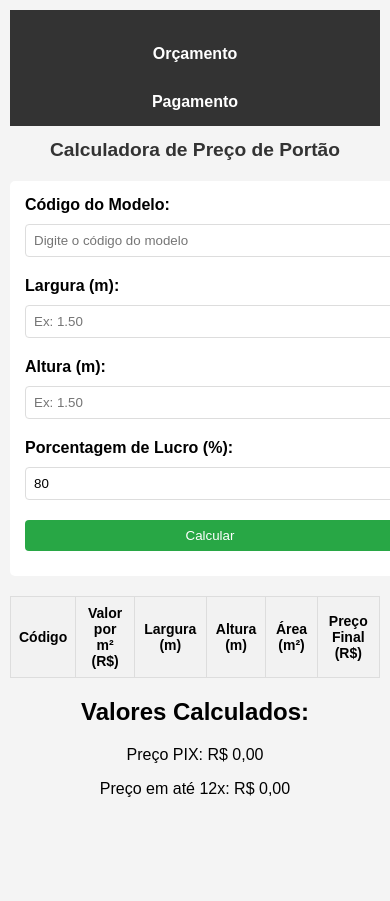
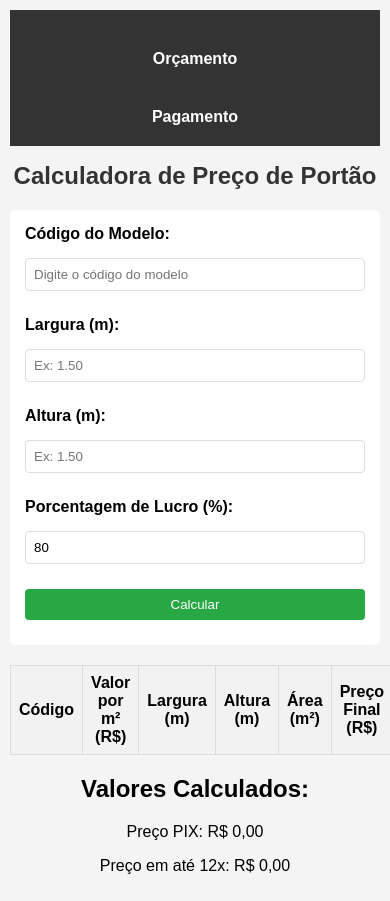
Before and after one commit to leonardocapristo/Orcamento, a plain HTML site: page index.html in a window 390 px wide. Before the commit the page ends 844 px from the top, so only its background shows below. Drawn offline with Linux system fonts and the light colour scheme.

Commit message:
acho que ficou bom

```diff
--- a/css/pagamento.css
+++ b/css/pagamento.css
@@ -1,15 +1,17 @@
 body {
     font-family: Arial, sans-serif;
-    margin: 20px;
-    padding: 0;
+    margin: 0;
+    padding: 20px;
+    box-sizing: border-box;
     background-color: #f4f4f4;
 }
 
 h1 {
     color: #333;
+    text-align: center;
 }
 
-/* basic.css */
+/* Navbar Styles */
 .navbar {
     background-color: #333;
     padding: 10px;
@@ -38,7 +40,7 @@ h1 {
     color: #28a745;
 }
 
-/* Responsividade */
+/* Responsividade para Navbar */
 @media (max-width: 768px) {
     .navbar-menu {
         flex-direction: column;
@@ -50,19 +52,21 @@ h1 {
     }
 }
 
-
+/* Form Styles */
 form {
+    display: flex;
+    flex-direction: column;
+    gap: 10px;
     background: #fff;
     padding: 20px;
     border-radius: 8px;
     box-shadow: 0 0 10px rgba(0, 0, 0, 0.1);
     max-width: 400px;
-    margin: 20px auto; /* Adicionado um pequeno espaço superior em telas menores */
+    margin: 20px auto;
 }
 
 label {
-    display: block;
-    margin: 10px 0 5px;
+    font-weight: bold;
 }
 
 input, select, button {
@@ -86,30 +90,49 @@ button:hover {
     background-color: #218838;
 }
 
-#result {
+/* Table Styles */
+table {
+    width: 100%;
+    border-collapse: collapse;
+    margin-top: 20px;
+    overflow-x: auto; /* Permite rolagem horizontal em telas pequenas */
+}
+
+th, td {
+    border: 1px solid #ddd;
+    padding: 8px;
+    text-align: center;
+}
+
+th {
+    background-color: #f2f2f2;
+    font-weight: bold;
+}
+
+/* Link Styles */
+a {
+    display: block;
     text-align: center;
     margin-top: 20px;
+    text-decoration: none;
+    color: #28a745;
 }
 
-#finalAmount {
-    font-size: 1.5em;
-    color: #333;
+a:hover {
+    text-decoration: underline;
 }
 
-/* Media query para dispositivos móveis */
-@media (max-width: 480px) {
+/* Responsividade para Dispositivos Móveis */
+@media (max-width: 768px) {
     body {
-        margin: 10px;
+        padding: 10px;
     }
 
     form {
+        width: 100%;
         padding: 15px; /* Reduz o padding para telas menores */
         box-shadow: none; /* Remove a sombra para um design mais leve em mobile */
         border-radius: 5px; /* Reduz o border-radius para um design mais clean */
-    }
-
-    h1 {
-        font-size: 1.2em; /* Ajusta o tamanho da fonte do título */
     }
 
     input, select, button {
@@ -119,4 +142,33 @@ button:hover {
     #finalAmount {
         font-size: 1.2em; /* Ajusta o tamanho da fonte do resultado */
     }
+
+    table {
+        font-size: 14px;
+    }
 }
+
+@media (max-width: 480px) {
+    h1 {
+        font-size: 1.2em; /* Ajusta o tamanho da fonte do título */
+    }
+}
+
+
+#result {
+    text-align: center;
+    margin-top: 20px;
+}
+
+#finalAmount {
+    font-size: 1.5em;
+    color: #333;
+    font-weight: bold;
+}
+
+/* Responsividade */
+@media (max-width: 480px) {
+    #finalAmount {
+        font-size: 1.2em; /* Ajusta o tamanho da fonte para telas menores */
+    }
+}
--- a/css/styles.css
+++ b/css/styles.css
@@ -9,6 +9,8 @@ body {
 h1 {
     color: #333;
     text-align: center;
+    font-size: 2em;
+    margin-bottom: 20px;
 }
 
 /* Navbar Styles */
@@ -21,12 +23,13 @@ h1 {
     list-style: none;
     display: flex;
     justify-content: center;
+    align-items: center;
     margin: 0;
     padding: 0;
 }
 
 .navbar-item {
-    margin: 0 10px;
+    margin: 0 15px;
 }
 
 .navbar-item a {
@@ -48,7 +51,7 @@ h1 {
     }
 
     .navbar-item {
-        margin: 5px 0;
+        margin: 10px 0;
     }
 }
 
@@ -56,12 +59,12 @@ h1 {
 form {
     display: flex;
     flex-direction: column;
-    gap: 10px;
+    gap: 15px;
     background: #fff;
     padding: 20px;
     border-radius: 8px;
     box-shadow: 0 0 10px rgba(0, 0, 0, 0.1);
-    max-width: 400px;
+    max-width: 500px;
     margin: 20px auto;
 }
 
@@ -75,7 +78,7 @@ input, select, button {
     margin-bottom: 10px;
     border: 1px solid #ddd;
     border-radius: 4px;
-    box-sizing: border-box; /* Garante que padding não aumente a largura total */
+    box-sizing: border-box;
 }
 
 button {
@@ -83,7 +86,7 @@ button {
     color: white;
     border: none;
     cursor: pointer;
-    transition: background-color 0.3s; /* Adiciona uma transição suave ao hover */
+    transition: background-color 0.3s;
 }
 
 button:hover {
@@ -95,6 +98,7 @@ table {
     width: 100%;
     border-collapse: collapse;
     margin-top: 20px;
+    overflow-x: auto; /* Permite rolagem horizontal em telas pequenas */
 }
 
 th, td {
@@ -107,6 +111,8 @@ th {
     background-color: #f2f2f2;
     font-weight: bold;
 }
+
+
 
 /* Link Styles */
 a {
@@ -121,38 +127,30 @@ a:hover {
     text-decoration: underline;
 }
 
-/* Responsividade para Dispositivos Móveis */
-@media (max-width: 768px) {
+/* Ajustes de Responsividade Gerais */
+@media (max-width: 480px) {
     body {
         padding: 10px;
     }
 
+    h1 {
+        font-size: 1.5em; /* Ajusta o tamanho da fonte do título */
+    }
+
     form {
-        width: 100%;
         padding: 15px; /* Reduz o padding para telas menores */
+        border-radius: 5px; /* Reduz o border-radius */
         box-shadow: none; /* Remove a sombra para um design mais leve em mobile */
-        border-radius: 5px; /* Reduz o border-radius para um design mais clean */
     }
 
     input, select, button {
-        padding: 8px; /* Reduz o padding para melhor ajuste em telas menores */
+        padding: 8px; /* Reduz o padding */
     }
 
     #finalAmount {
         font-size: 1.2em; /* Ajusta o tamanho da fonte do resultado */
     }
-
-    table {
-        font-size: 14px;
-    }
 }
-
-@media (max-width: 480px) {
-    h1 {
-        font-size: 1.2em; /* Ajusta o tamanho da fonte do título */
-    }
-}
-
 
 #result {
     text-align: center;
@@ -164,10 +162,3 @@ a:hover {
     color: #333;
     font-weight: bold;
 }
-
-/* Responsividade */
-@media (max-width: 480px) {
-    #finalAmount {
-        font-size: 1.2em; /* Ajusta o tamanho da fonte para telas menores */
-    }
-}
```
